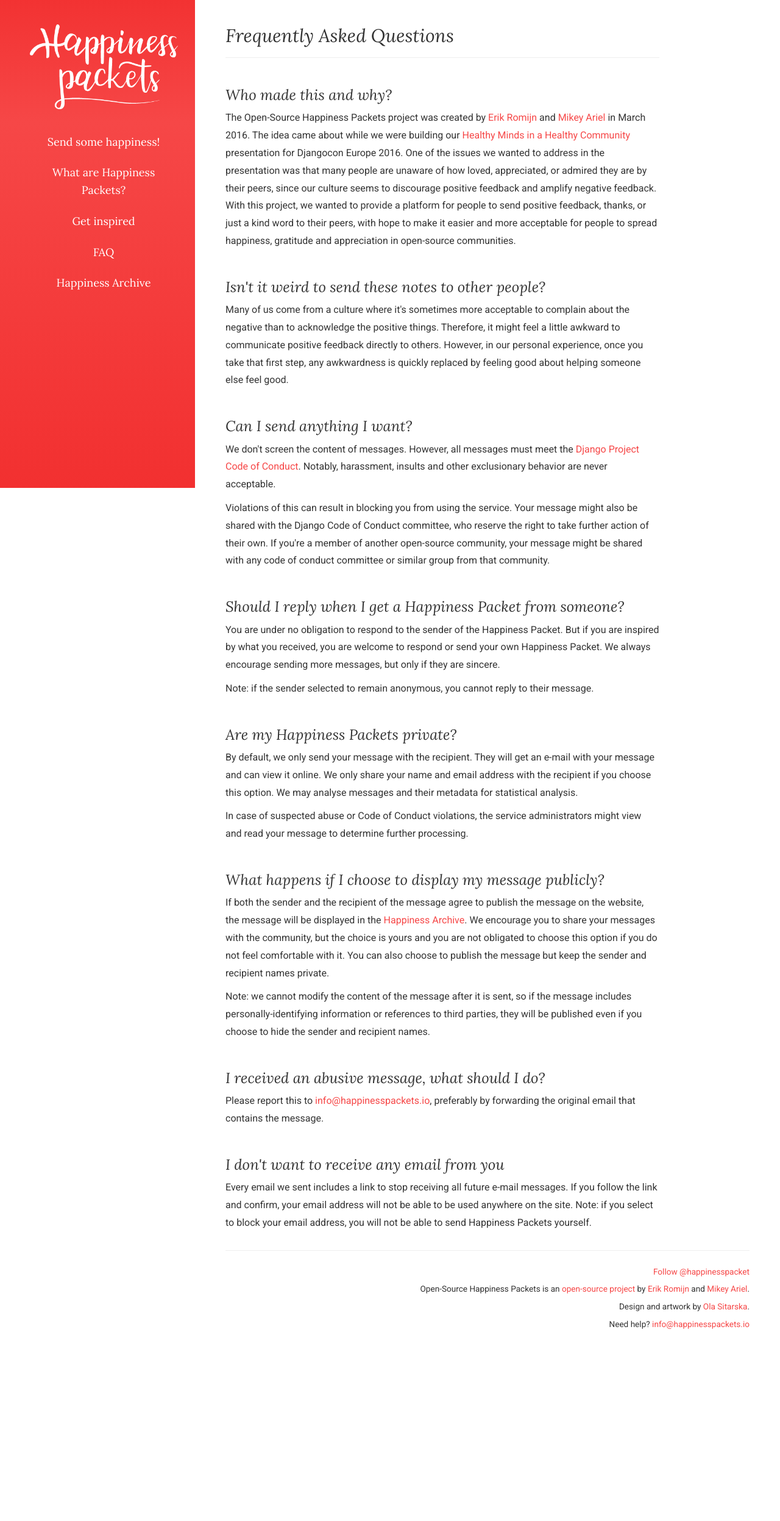
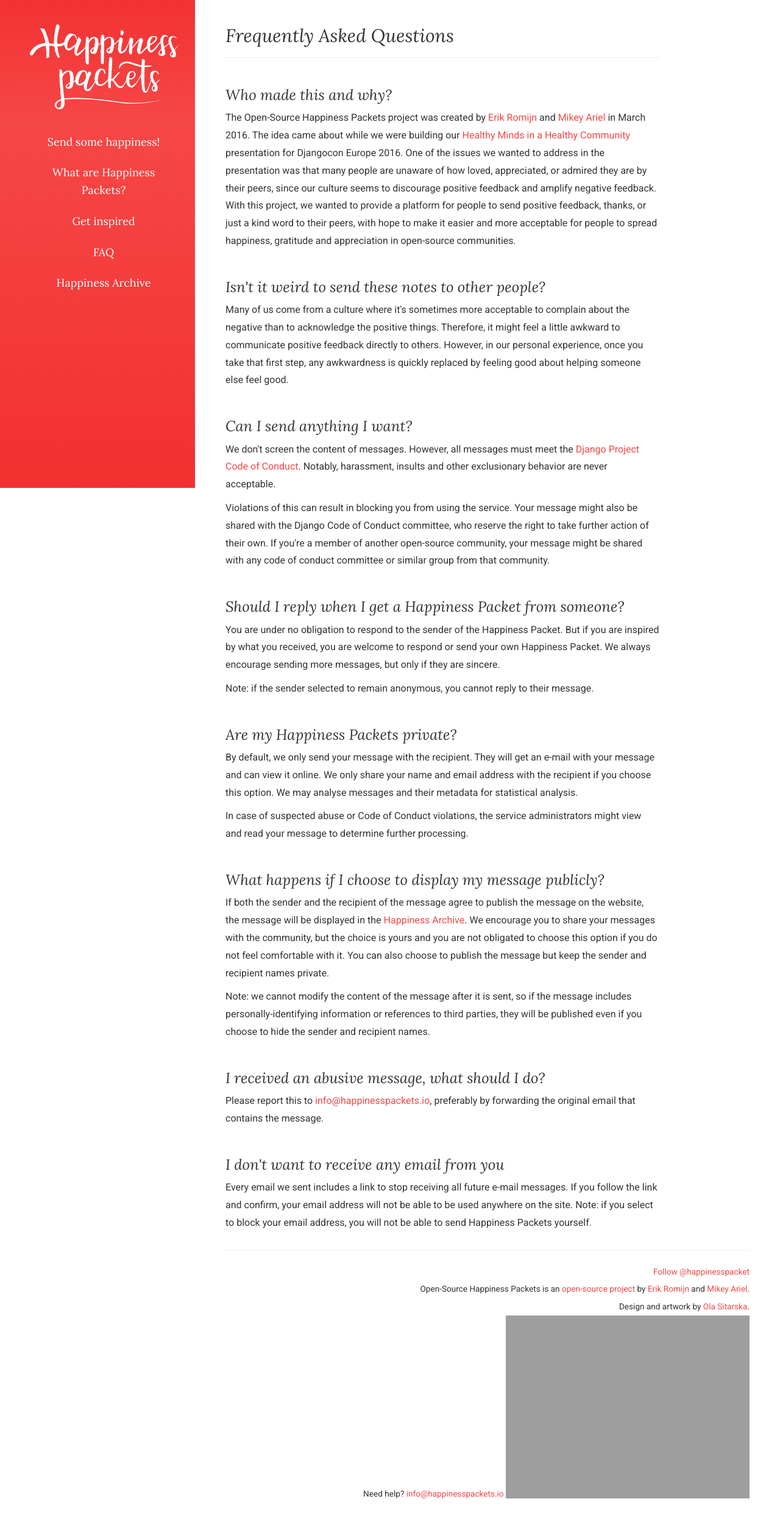
Before and after one commit to happinesspackets/happinesspackets, a Django app: template templates/messaging/faq.html in a window 1280 px wide. Shown: the whole page at 61% size. Before the commit the page ends 2179 px from the top, so only its background shows below. Run offline with Django 3.2, Linux system fonts and the light colour scheme; the template is opened without the code that fills it, so the values that code supplies are empty; some libraries are stand-ins or nearby versions; grey boxes are pictures that could not be loaded.

Commit message:
Add some emoji (#27)
Partially resolves #15

```diff
--- a/assets/css/custom.css
+++ b/assets/css/custom.css
@@ -153,3 +153,7 @@ blockquote {
         min-height: 170px;
     }
 }
+
+.emoji {
+    vertical-align: initial;
+}
--- a/templates/base.html
+++ b/templates/base.html
@@ -63,6 +63,7 @@
                 Design and artwork by <a href="https://twitter.com/olasitarska">Ola Sitarska</a>.
                 <br>
                 Need help? <a href="mailto:info@happinesspackets.io">info@happinesspackets.io</a>
+                <img class="emoji" src="{% static 'images/emoji/loveletter.png' %}" alt="💌" title="Love letter" aria-label="Emoji: Love letter" style="vertical-align: text-bottom">
 
             </small></footer>
         </div>
--- a/templates/messaging/start.html
+++ b/templates/messaging/start.html
@@ -20,7 +20,7 @@
     </p>
 
     <p class="text-center">
-        <a class="btn btn-primary btn-lg" href="{% url 'messaging:send' %}" role="button">Send some happiness now!</a>
+        <a class="btn btn-primary btn-lg" href="{% url 'messaging:send' %}" role="button">Send some happiness now! <img class="emoji" src="static/images/emoji/loveletter.png" alt="💌" title="Love letter" aria-label="Emoji: Love letter"></a>
     </p>
 
     <h2>How does it work?</h2>
@@ -48,7 +48,7 @@
     {% include 'messaging/_message_list.html' %}
 
     <p class="text-center">
-        <a class="btn btn-primary btn-lg" href="{% url 'messaging:send' %}" role="button">Send some happiness now!</a>
+        <a class="btn btn-primary btn-lg" href="{% url 'messaging:send' %}" role="button">Send some happiness now! <img class="emoji" src="static/images/emoji/loveletter.png" alt="💌" title="Love letter" aria-label="Emoji: Love letter"></a>
     </p>
 
 {% endblock content %}
```
